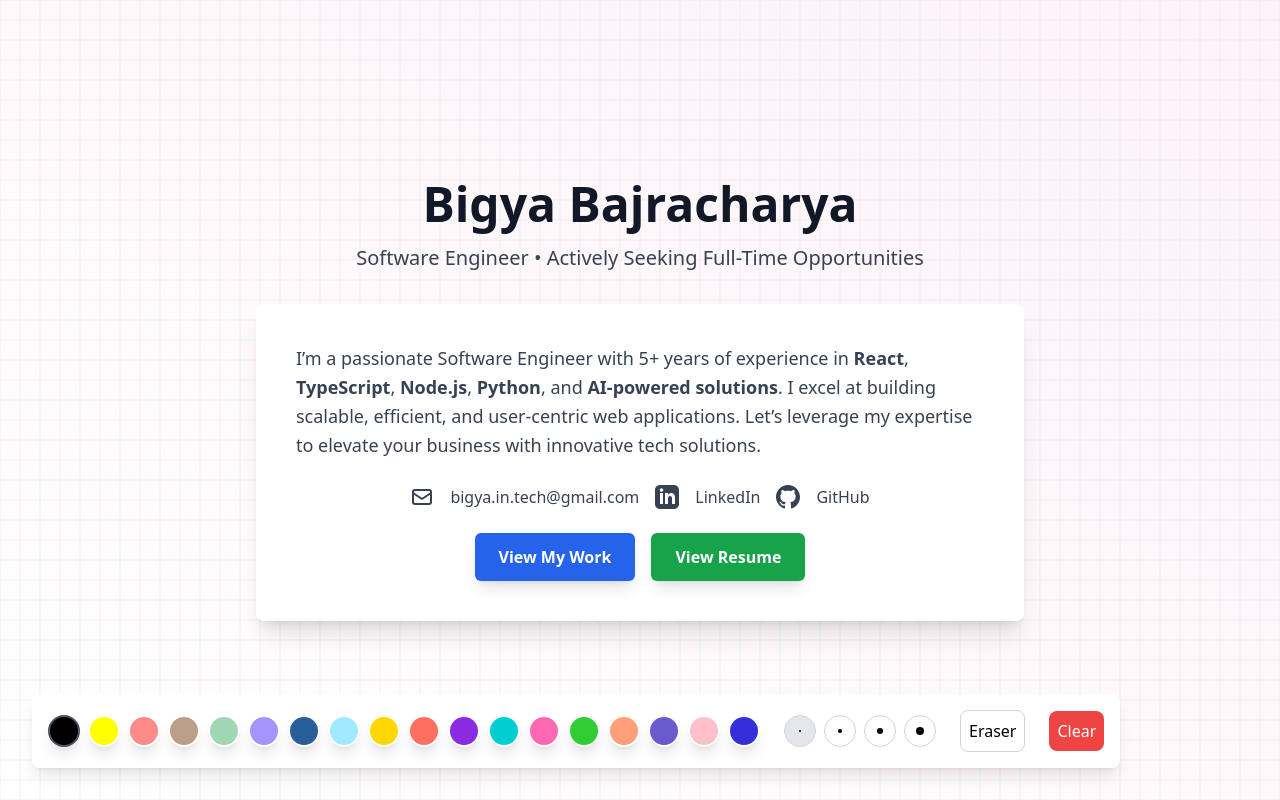
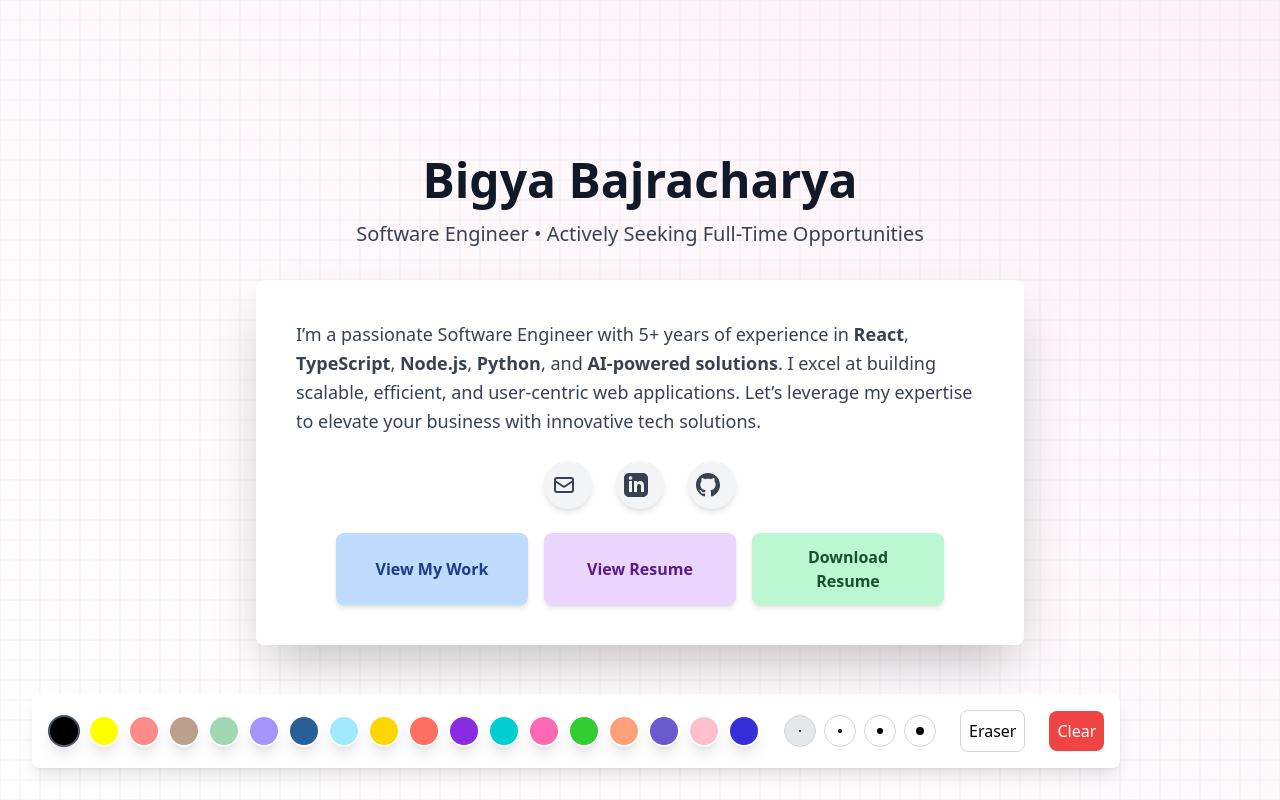
Before and after one commit to bigyaa/bigyaa.github.io, a React (Create React App) app: page / in a window 1280 px wide. Shown: the top 800 px of the page. Built offline with nearby package versions, Linux system fonts and the light colour scheme.

Commit message:
Revamp Hero design and improve the view resume button; add download resume option

```diff
--- /dev/null
+++ b/src/components/CTAButtons.js
@@ -0,0 +1,65 @@
+import { motion } from 'framer-motion';
+
+// Smooth button animation settings
+const buttonVariants = {
+  initial: { y: 0, scale: 1 },
+  hover: { scale: 1.06, y: -2, transition: { duration: 0.3 } },
+  tap: { scale: 0.95, transition: { duration: 0.2 } },
+};
+
+const callToActionButtons = [
+  {
+    label: 'View My Work',
+    bgColor: 'bg-blue-200',
+    textColor: 'text-blue-900',
+    hoverColor: 'hover:bg-blue-300',
+    ringColor: 'focus:ring-blue-300',
+    onClick: () =>
+      window.scrollTo({ top: window.innerHeight, behavior: 'smooth' }),
+  },
+  {
+    label: 'View Resume',
+    bgColor: 'bg-purple-200',
+    textColor: 'text-purple-900',
+    hoverColor: 'hover:bg-purple-300',
+    ringColor: 'focus:ring-purple-300',
+    onClick: () => window.open('/Bigya_Bajracharya_Resume.pdf', '_blank'),
+  },
+  {
+    label: 'Download Resume',
+    bgColor: 'bg-green-200',
+    textColor: 'text-green-900',
+    hoverColor: 'hover:bg-green-300',
+    ringColor: 'focus:ring-green-300',
+    onClick: () => {
+      const link = document.createElement('a');
+      link.href = '/Bigya_Bajracharya_Resume.pdf';
+      link.download = 'Bigya_Bajracharya_Resume.pdf';
+      document.body.appendChild(link);
+      link.click();
+      document.body.removeChild(link);
+    },
+  },
+];
+
+export default function CTAButtons() {
+  return (
+    <div className="flex flex-col sm:flex-row gap-4 justify-center mt-6">
+      {callToActionButtons.map(
+        ({ label, bgColor, textColor, hoverColor, ringColor, onClick }, idx) => (
+          <motion.button
+            key={idx}
+            variants={buttonVariants}
+            initial="initial"
+            whileHover="hover"
+            whileTap="tap"
+            className={`flex-1 sm:flex-none w-48 px-6 py-3 ${bgColor} ${textColor} font-semibold rounded-lg ${hoverColor} transition-all duration-300 shadow-md focus:outline-none focus:ring-4 ${ringColor}`}
+            onClick={onClick}
+          >
+            {label}
+          </motion.button>
+        )
+      )}
+    </div>
+  );
+}
--- a/src/components/Hero.tsx
+++ b/src/components/Hero.tsx
@@ -1,118 +1,101 @@
-import React from 'react';
-import { motion } from 'framer-motion';
-import { EmailIcon, GitHubIcon, LinkedInIcon } from './SVGIcons';
+import React from "react";
+import { motion } from "framer-motion";
+import { EmailIcon, GitHubIcon, LinkedInIcon } from "./SVGIcons";
+import CTAButtons from "./CTAButtons";
+
+// Animation variants for smooth fade-in
+const fadeInUp = {
+  hidden: { opacity: 0, y: 20 },
+  visible: { opacity: 1, y: 0, transition: { duration: 0.6, ease: "easeOut" } },
+};
 
 const Hero = () => {
   const contactLinks = [
     {
-      href: 'mailto:bigya.in.tech@gmail.com',
-      label: 'bigya.in.tech@gmail.com',
+      href: "mailto:bigya.in.tech@gmail.com",
+      label: "Email",
       icon: <EmailIcon />,
     },
     {
-      href: 'https://www.linkedin.com/in/bigyabajracharya',
-      label: 'LinkedIn',
+      href: "https://www.linkedin.com/in/bigyabajracharya",
+      label: "LinkedIn",
       icon: <LinkedInIcon />,
     },
     {
-      href: 'https://github.com/bigyaa',
-      label: 'GitHub',
+      href: "https://github.com/bigyaa",
+      label: "GitHub",
       icon: <GitHubIcon />,
     },
   ];
 
-  const callToActionButtons = [
-    {
-      label: 'View My Work',
-      bgColor: 'bg-blue-600',
-      hoverColor: 'hover:bg-blue-700',
-      onClick: () =>
-        window.scrollTo({ top: window.innerHeight, behavior: 'smooth' }),
-    },
-    {
-      label: 'View Resume',
-      bgColor: 'bg-green-600',
-      hoverColor: 'hover:bg-green-700',
-      onClick: () =>
-        window.open(
-          'https://github.com/bigyaa/bigyaa.github.io/blob/main/src/data/Bigya_Bajracharya_Resume.pdf',
-          '_blank'
-        ),
-    },
-  ];
+  return (
+    <section className="relative py-24 min-h-screen flex items-center justify-center">
+      {/* Floating Shapes */}
+      <motion.div
+        className="absolute top-[-5rem] left-[-10rem] w-96 h-96 rounded-full opacity-30 blur-3xl"
+        animate={{ x: [0, 30, 0], y: [0, 15, 0] }}
+        transition={{ repeat: Infinity, duration: 8, ease: "easeInOut" }}
+      />
+      <motion.div
+        className="absolute bottom-[-5rem] right-[-10rem] w-96 h-96 rounded-full opacity-30 blur-3xl"
+        animate={{ x: [0, -20, 0], y: [0, -10, 0] }}
+        transition={{ repeat: Infinity, duration: 7, ease: "easeInOut" }}
+      />
 
-  return (
-    <section className="relative py-20 min-h-screen flex items-center justify-center">
-      <div className="text-center relative z-10 max-w-4xl px-4">
-        {/* Intro Header */}
+      <div className="text-center relative z-10 max-w-4xl px-6">
+        {/* Name & Title */}
         <motion.h1
           className="text-5xl font-extrabold text-gray-900 mb-4"
-          initial={{ y: -50, opacity: 0 }}
-          animate={{ y: 0, opacity: 1 }}
-          transition={{ duration: 0.6, delay: 0.2 }}
+          initial="hidden"
+          animate="visible"
+          variants={fadeInUp}
         >
           Bigya Bajracharya
         </motion.h1>
         <motion.p
           className="text-xl text-gray-700 mb-8 font-medium"
-          initial={{ opacity: 0 }}
-          animate={{ opacity: 1 }}
-          transition={{ duration: 0.6, delay: 0.4 }}
+          initial="hidden"
+          animate="visible"
+          variants={fadeInUp}
         >
           Software Engineer • Actively Seeking Full-Time Opportunities
         </motion.p>
 
         {/* Professional Summary Card */}
         <motion.div
-          className="bg-white p-8 md:p-10 rounded-lg shadow-xl text-left mx-auto max-w-3xl"
-          initial={{ opacity: 0, y: 50 }}
-          animate={{ opacity: 1, y: 0 }}
-          transition={{ duration: 0.6, delay: 0.6 }}
+          className="bg-white p-10 rounded-lg shadow-2xl text-left mx-auto max-w-3xl"
+          initial="hidden"
+          animate="visible"
+          variants={fadeInUp}
         >
           <p className="text-lg text-gray-700 mb-6 leading-relaxed">
-            I’m a passionate Software Engineer with 5+ years of experience in{' '}
-            <strong>React</strong>, <strong>TypeScript</strong>,{' '}
-            <strong>Node.js</strong>, <strong>Python</strong>, and{' '}
+            I’m a passionate Software Engineer with 5+ years of experience in{" "}
+            <strong>React</strong>, <strong>TypeScript</strong>,{" "}
+            <strong>Node.js</strong>, <strong>Python</strong>, and{" "}
             <strong>AI-powered solutions</strong>. I excel at building scalable,
             efficient, and user-centric web applications. Let’s leverage my
             expertise to elevate your business with innovative tech solutions.
           </p>
 
-          {/* Contact / Social Links */}
-          <div className="flex flex-col sm:flex-row sm:flex-wrap gap-4 mb-6 justify-center">
+          {/* Social Links */}
+          <div className="flex justify-center gap-6 mb-6">
             {contactLinks.map(({ href, label, icon }) => (
-              <a
+              <motion.a
                 key={label}
                 href={href}
                 target="_blank"
                 rel="noopener noreferrer"
-                className="flex items-center text-gray-700 hover:text-blue-500 transition-colors justify-center"
+                className="flex items-center justify-center w-12 h-12 bg-gray-100 text-gray-700 rounded-full shadow-md hover:bg-blue-100 hover:text-blue-500 transition-all"
+                whileHover={{ scale: 1.1 }}
+                whileTap={{ scale: 0.95 }}
               >
                 {icon}
-                <span className="ml-2">{label}</span>
-              </a>
+              </motion.a>
             ))}
           </div>
 
           {/* Call to Action Buttons */}
-          <div className="flex flex-col sm:flex-row gap-4 justify-center">
-            {callToActionButtons.map(
-              ({ label, bgColor, hoverColor, onClick }, idx) => (
-                <motion.button
-                  key={idx}
-                  className={`flex-1 sm:flex-none px-6 py-3 ${bgColor} text-white font-semibold rounded-md ${hoverColor} transition-all duration-300 shadow-lg hover:shadow-xl`}
-                  whileHover={{ scale: 1.05 }}
-                  whileTap={{ scale: 0.95 }}
-                  initial={{ opacity: 0, y: 20 }}
-                  animate={{ opacity: 1, y: 0 }}
-                  transition={{ duration: 0.6, delay: 0.8 + idx * 0.2 }}
-                  onClick={onClick}
-                >
-                  {label}
-                </motion.button>
-              )
-            )}
-          </div>
+          <CTAButtons />
         </motion.div>
       </div>
     </section>
```
Also changed, not shown: 1 other file (tests, documents, lock files or other folders).
